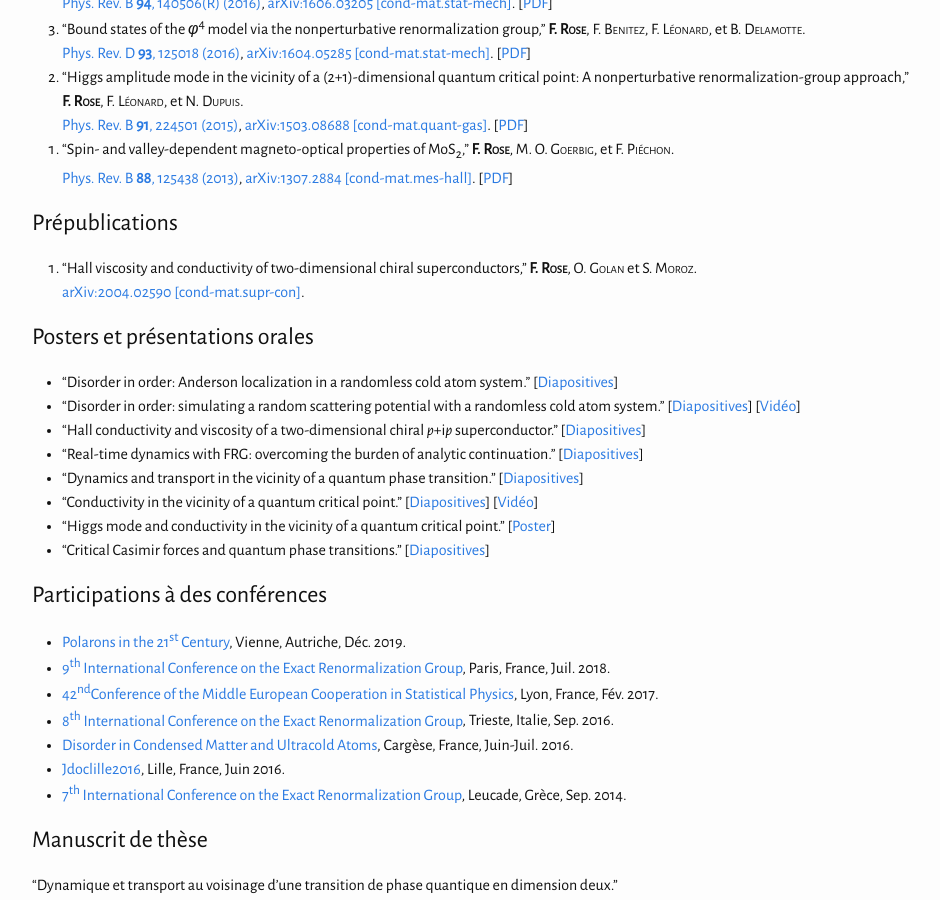
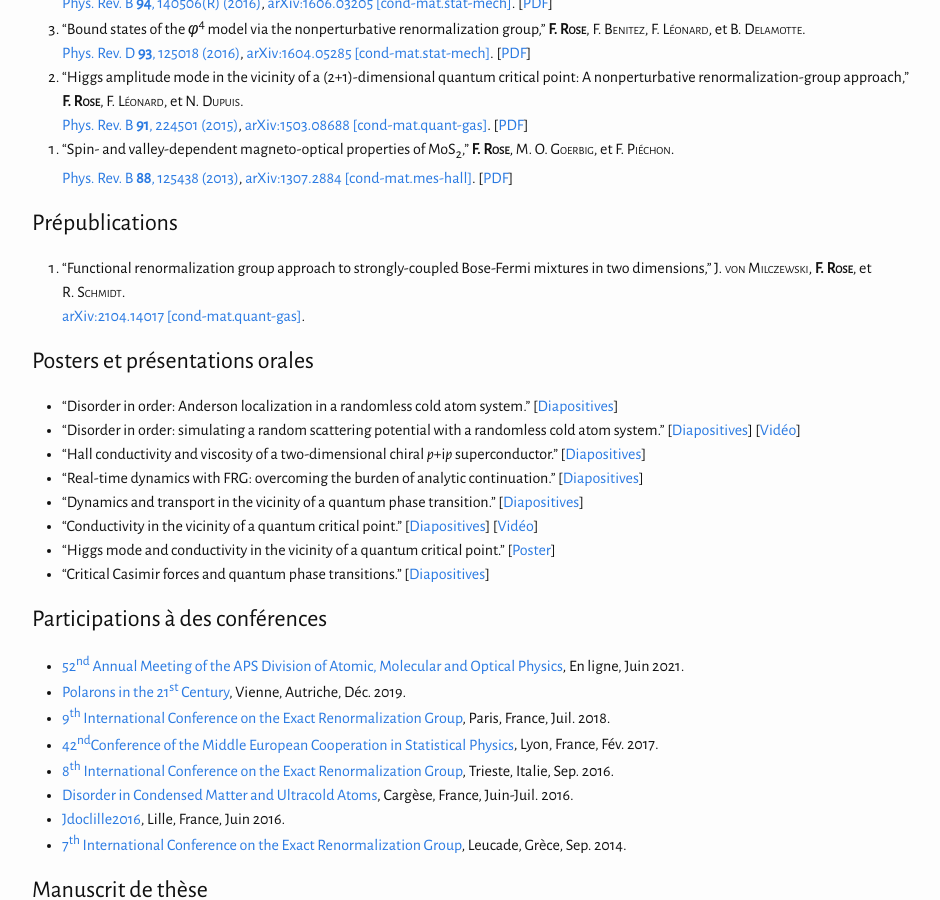
Before and after one commit to felix-rose/felix-rose.github.io, a Jekyll site: the page built from fr/publi.md, in a window 1280 px wide and 900 px high, scrolled down 527 px. Shown: the whole window, without its empty margins (158-1098 px from the left). Built offline with Jekyll 4.4.1, drawn with Linux system fonts in a browser that asks for light colours.

```diff
--- a/fr/publi.md
+++ b/fr/publi.md
@@ -11,8 +11,7 @@ Mes données bibliométriques sont disponibles sur mon [profil Google Scholar](h
 
 # Articles publiés
 0.  “Hall viscosity and conductivity of two-dimensional chiral superconductors,” **F.&nbsp;<span style="font-variant:small-caps;">Rose</span>**, O.&nbsp;<span style="font-variant:small-caps;">Golan</span> et S.&nbsp;<span style="font-variant:small-caps;">Moroz</span>.
-[SciPost Phys. **9**, 006 (2020)](https://doi.org/10.21468/SciPostPhys.9.1.006),
-[arXiv:2004.02590 [cond-mat.supr-con]](https://arxiv.org/abs/2004.02590).   [[PDF]({{site.baseurl}}/docs/SciPostPhys_9_1_006.pdf)]
+[SciPost Phys. **9**, 006 (2020)](https://doi.org/10.21468/SciPostPhys.9.1.006), [arXiv:2004.02590 [cond-mat.supr-con]](https://arxiv.org/abs/2004.02590).   [[PDF]({{site.baseurl}}/docs/SciPostPhys_9_1_006.pdf)]
 0. “Nonperturbative renormalization-group approach preserving the momentum dependence of correlation functions,” **F.&nbsp;<span style="font-variant:small-caps;">Rose</span>** et N.&nbsp;<span style="font-variant:small-caps;">Dupuis</span>.
 [Phys. Rev. B **97**, 174514 (2018)](https://doi.org/10.1103/PhysRevB.97.174514), [arXiv:1801.03118 [cond-mat.stat-mech]](https://arxiv.org/abs/1801.03118). [[PDF]({{site.baseurl}}/docs/PhysRevB.97.174514.pdf)]
 0. “Superuniversal transport near a (2+1)-dimensional quantum critical point,” **F.&nbsp;<span style="font-variant:small-caps;">Rose</span>** et N.&nbsp;<span style="font-variant:small-caps;">Dupuis</span>.
@@ -31,8 +30,8 @@ Mes données bibliométriques sont disponibles sur mon [profil Google Scholar](h
 
 # Prépublications
 
-0.  “Hall viscosity and conductivity of two-dimensional chiral superconductors,” **F.&nbsp;<span style="font-variant:small-caps;">Rose</span>**, O.&nbsp;<span style="font-variant:small-caps;">Golan</span> et S.&nbsp;<span style="font-variant:small-caps;">Moroz</span>.
-[arXiv:2004.02590 [cond-mat.supr-con]](https://arxiv.org/abs/2004.02590).
+0.  “Functional renormalization group approach to strongly-coupled Bose-Fermi mixtures in two dimensions,” J.&nbsp;<span style="font-variant:small-caps;">von&nbsp;Milczewski</span>, **F.&nbsp;<span style="font-variant:small-caps;">Rose</span>**, et R.&nbsp;<span style="font-variant:small-caps;">Schmidt</span>.
+[arXiv:2104.14017 [cond-mat.quant-gas]](https://arxiv.org/abs/2104.14017).
 {: reversed="reversed"}
 
 # Posters et présentations orales
@@ -48,6 +47,7 @@ Mes données bibliométriques sont disponibles sur mon [profil Google Scholar](h
 
 # Participations à des conférences
 
+* [52<sup>nd</sup> Annual Meeting of the APS Division of Atomic, Molecular and Optical Physics](http://meetings.aps.org/Meeting/DAMOP21), En ligne, Juin 2021.
 * [Polarons in the 21<sup>st</sup> Century](https://www.esi.ac.at/events/e25/), Vienne, Autriche, Déc. 2019.
 * [9<sup>th</sup> International Conference on the Exact Renormalization Group](https://erg2018.sciencesconf.org), Paris, France, Juil. 2018.
 * [42<sup>nd</sup>Conference of the Middle European Cooperation in Statistical Physics](https://meco42.sciencesconf.org), Lyon, France, Fév. 2017.
```
Also changed, not shown: en/publi.md (+5 -2 lines), 2 other files.
